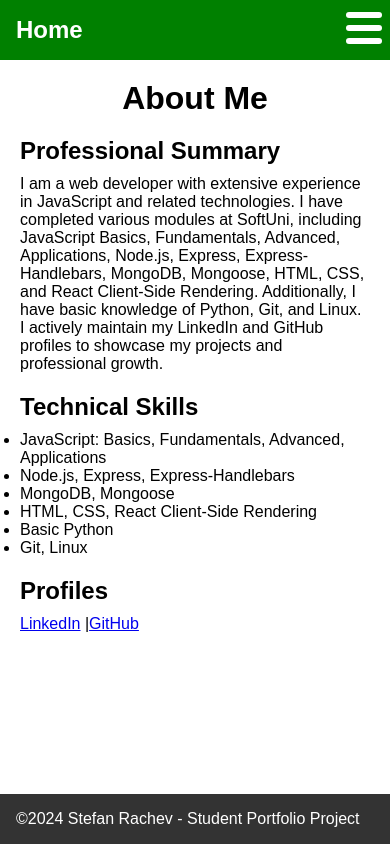
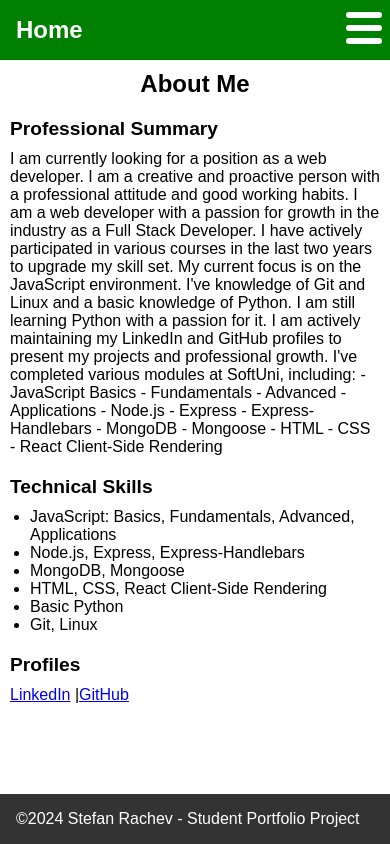
Before and after one commit to stefanRachev/my-personal-page, a React app in the folder client/: page /about-me in a window 390 px wide. Built offline with nearby package versions, Linux system fonts and the light colour scheme; the HTML template or start-up script is replaced by a standard one.

Commit message:
responsive aboutMe css

```diff
--- a/client/src/components/pages/AboutMe.jsx
+++ b/client/src/components/pages/AboutMe.jsx
@@ -7,13 +7,19 @@ function AboutMe() {
       <section className={styles.section}>
         <h2 className={styles.subtitle}>Professional Summary</h2>
         <p>
-          I am a web developer with extensive experience in JavaScript and
-          related technologies. I have completed various modules at SoftUni,
-          including JavaScript Basics, Fundamentals, Advanced, Applications,
-          Node.js, Express, Express-Handlebars, MongoDB, Mongoose, HTML, CSS,
-          and React Client-Side Rendering. Additionally, I have basic knowledge
-          of Python, Git, and Linux. I actively maintain my LinkedIn and GitHub
-          profiles to showcase my projects and professional growth.
+          I am currently looking for a position as a web developer. I am a
+          creative and proactive person with a professional attitude and good
+          working habits. I am a web developer with a passion for growth in the
+          industry as a Full Stack Developer. I have actively participated in
+          various courses in the last two years to upgrade my skill set. My
+          current focus is on the JavaScript environment. I've knowledge of Git
+          and Linux and a basic knowledge of Python. I am still learning Python
+          with a passion for it. I am actively maintaining my LinkedIn and
+          GitHub profiles to present my projects and professional growth. I've
+          completed various modules at SoftUni, including: - JavaScript Basics -
+          Fundamentals - Advanced - Applications - Node.js - Express -
+          Express-Handlebars - MongoDB - Mongoose - HTML - CSS - React
+          Client-Side Rendering
         </p>
       </section>
       <section className={styles.section}>
@@ -51,6 +57,4 @@ function AboutMe() {
   );
 }
 
-
-
 export default AboutMe;
--- a/client/src/components/pages/AboutMe.module.css
+++ b/client/src/components/pages/AboutMe.module.css
@@ -1,21 +1,50 @@
+
 .aboutContainer {
   max-width: 800px;
   margin: 0 auto;
   padding: 20px;
   font-family: Arial, Helvetica, sans-serif;
+  overflow-y: auto;
+  flex: 1;
+  display: flex;
+  flex-direction: column;
 }
 
 .title {
   text-align: center;
-  font-size: 2 em;
+  font-size: 2em;
   margin-bottom: 20px;
 }
 
-.section{
-    margin-bottom: 20px;
+.section {
+  margin-bottom: 20px;
 }
 
-.subtitle{
+.subtitle {
+  font-size: 1.5em;
+  margin-bottom: 10px;
+}
+
+
+@media (max-width: 600px) {
+  .aboutContainer {
+    padding: 10px;
+    height: 100%;
+  }
+
+  .title {
     font-size: 1.5em;
-    margin-bottom: 10px;
+  }
+
+  .subtitle {
+    font-size: 1.2em;
+  }
+
+  ul {
+    padding-left: 20px;
+  }
+
+  li {
+    font-size: 1em;
+  }
 }
```
